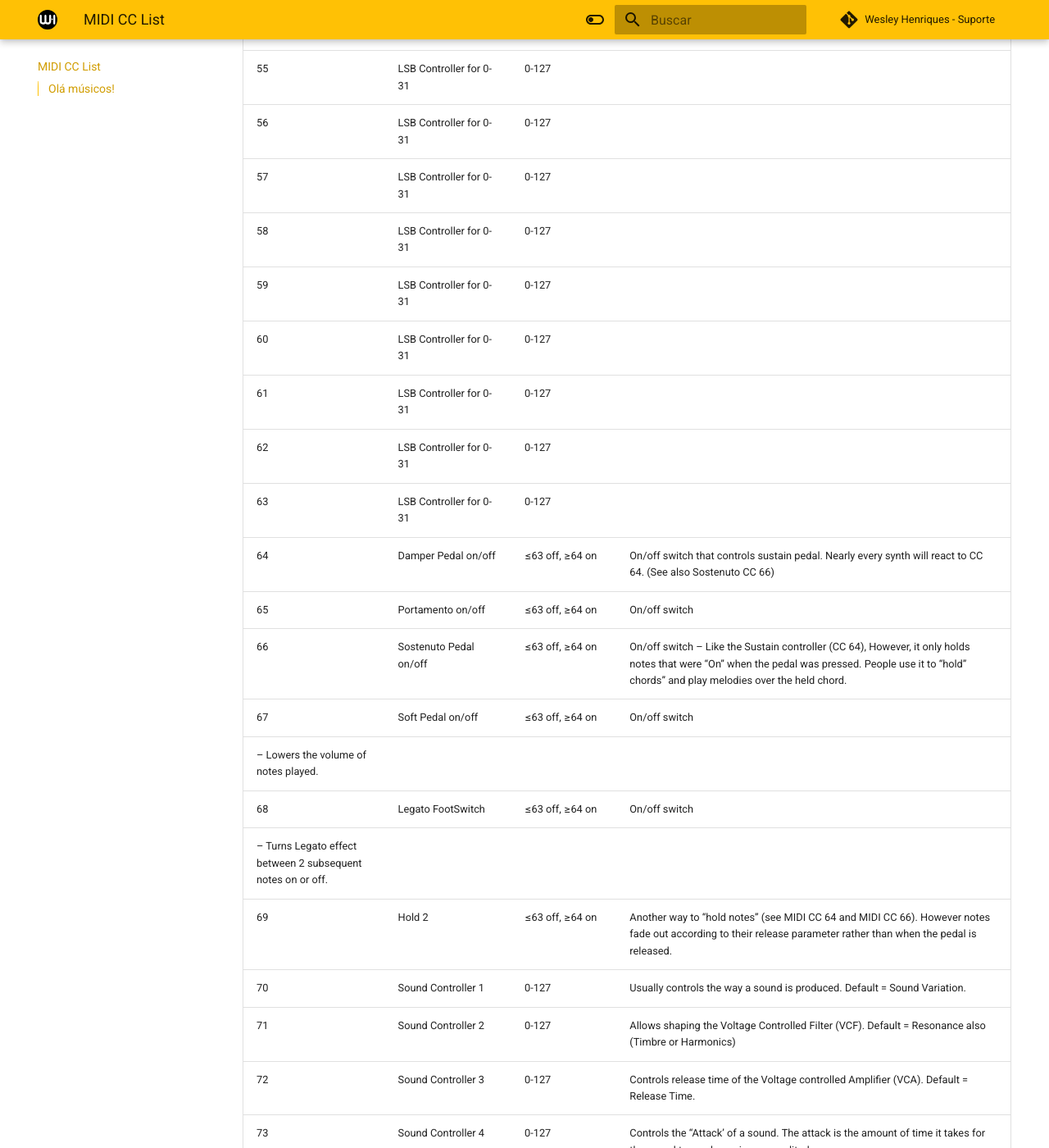
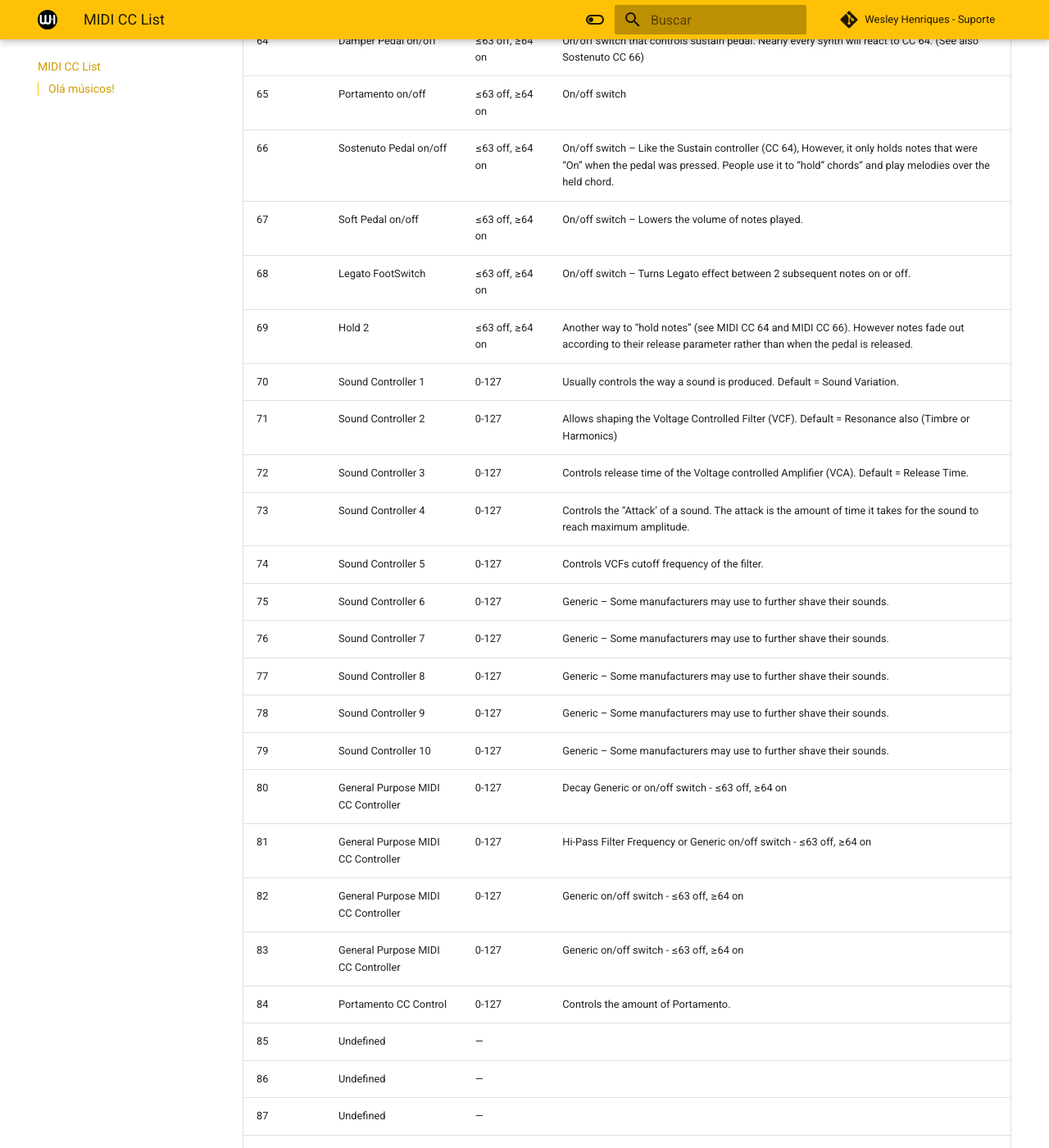
Before and after one commit to wesleyhenriques33/suporte, an MkDocs documentation site: the page built from docs/midi-cc-list.md, in a window 1280 px wide and 1400 px high, scrolled down 3521 px. Shown: the whole window at 82% size. Built offline with MkDocs 1.6.1 and Material for MkDocs 9.7.7, drawn with Linux system fonts in a browser that asks for light colours; plug-ins that fetch from the network failed and are left out; some of the changed text lies outside the part shown.

Commit message:
Update midi-cc-list.md

```diff
--- a/docs/midi-cc-list.md
+++ b/docs/midi-cc-list.md
@@ -4,6 +4,10 @@
 ---
 
 ## Olá músicos!
+
+Esta é uma página de suporte para conhecimentos voltados ao mapeamento MIDI Controller. Você tem aqui à sua disposição, todas as mensagens MIDI disponíveis para o protocolo padrão dessa linguagem tão fantástica.
+
+Aproveite ao máximo, e compartilhe com mais alguém também!
 
 |MIDI CC #|MIDI CC PURPOSE|VALUE|MIDI CC DESCRIPTION|
 |:----|:----|:----|:----|
@@ -74,10 +78,8 @@
 |64|Damper Pedal on/off|≤63 off, ≥64 on|On/off switch that controls sustain pedal. Nearly every synth will react to CC 64. (See also Sostenuto CC 66)|
 |65|Portamento on/off|≤63 off, ≥64 on|On/off switch|
 |66|Sostenuto Pedal on/off|≤63 off, ≥64 on|On/off switch – Like the Sustain controller (CC 64), However, it only holds notes that were “On” when the pedal was pressed. People use it to “hold” chords” and play melodies over the held chord.|
-|67|Soft Pedal on/off|≤63 off, ≥64 on|On/off switch
-– Lowers the volume of notes played.|
-|68|Legato FootSwitch|≤63 off, ≥64 on|On/off switch
-– Turns Legato effect between 2 subsequent notes on or off.|
+|67|Soft Pedal on/off|≤63 off, ≥64 on|On/off switch – Lowers the volume of notes played.|
+|68|Legato FootSwitch|≤63 off, ≥64 on|On/off switch – Turns Legato effect between 2 subsequent notes on or off.|
 |69|Hold 2|≤63 off, ≥64 on|Another way to “hold notes” (see MIDI CC 64 and MIDI CC 66). However notes fade out according to their release parameter rather than when the pedal is released.|
 |70|Sound Controller 1|0-127|Usually controls the way a sound is produced. Default = Sound Variation.|
 |71|Sound Controller 2|0-127|Allows shaping the Voltage Controlled Filter (VCF). Default = Resonance also (Timbre or Harmonics)|
@@ -89,15 +91,10 @@
 |77|Sound Controller 8|0-127|Generic – Some manufacturers may use to further shave their sounds.|
 |78|Sound Controller 9|0-127|Generic – Some manufacturers may use to further shave their sounds.|
 |79|Sound Controller 10|0-127|Generic – Some manufacturers may use to further shave their sounds.|
-|80|General Purpose
-MIDI CC Controller|0-127|Decay Generic or on/off switch
-≤63 off, ≥64 on|
-|81|General Purpose MIDI CC Controller|0-127|Hi-Pass Filter Frequency or Generic on/off switch
-≤63 off, ≥64 on|
-|82|General Purpose MIDI CC Controller|0-127|Generic on/off switch
-≤63 off, ≥64 on|
-|83|General Purpose MIDI CC Controller|0-127|Generic on/off switch
-≤63 off, ≥64 on|
+|80|General Purpose MIDI CC Controller|0-127|Decay Generic or on/off switch - ≤63 off, ≥64 on|
+|81|General Purpose MIDI CC Controller|0-127|Hi-Pass Filter Frequency or Generic on/off switch - ≤63 off, ≥64 on|
+|82|General Purpose MIDI CC Controller|0-127|Generic on/off switch - ≤63 off, ≥64 on|
+|83|General Purpose MIDI CC Controller|0-127|Generic on/off switch - ≤63 off, ≥64 on|
 |84|Portamento CC Control|0-127|Controls the amount of Portamento.|
 |85|Undefined|—| |
 |86|Undefined|—| |
```
